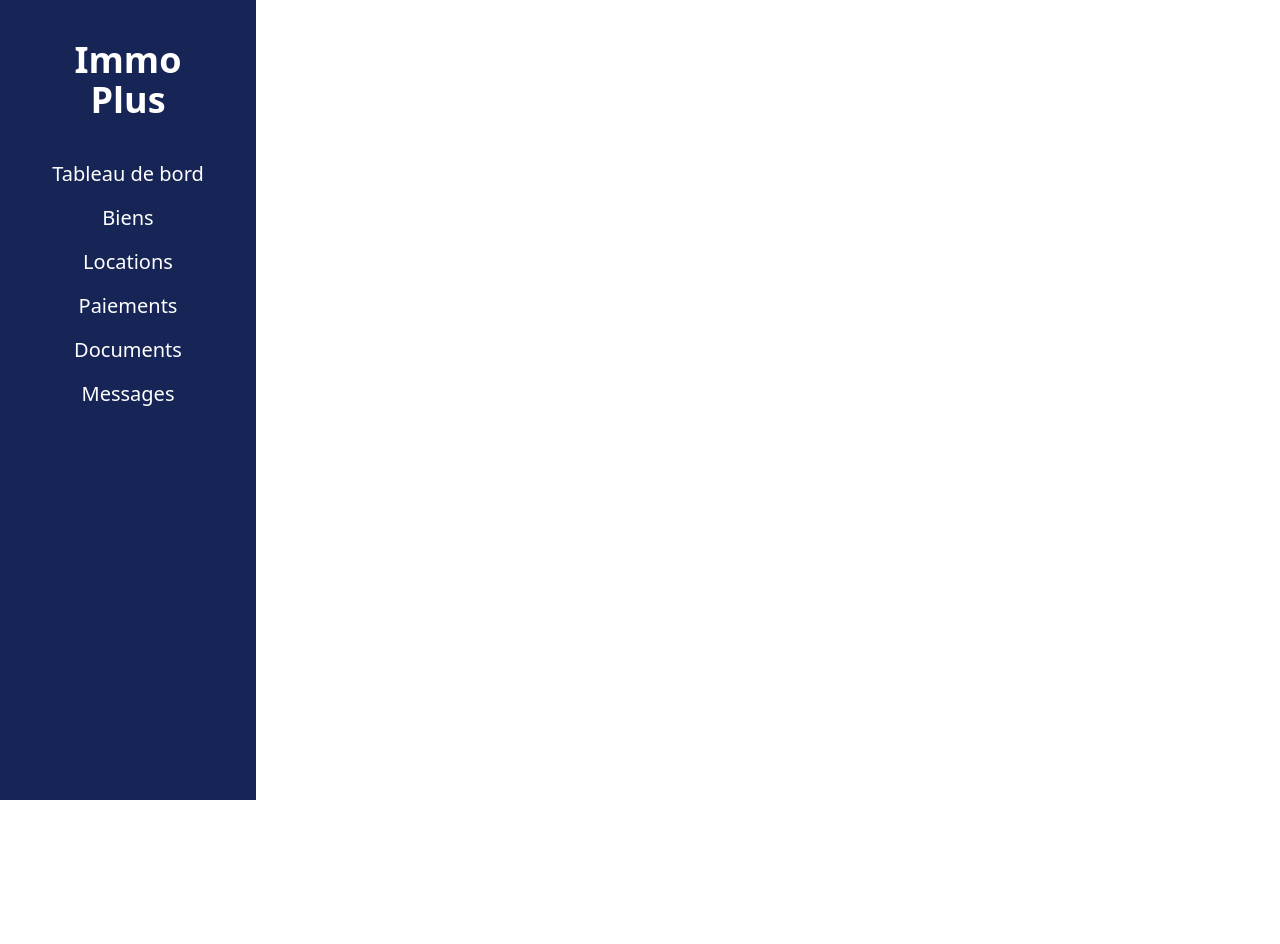
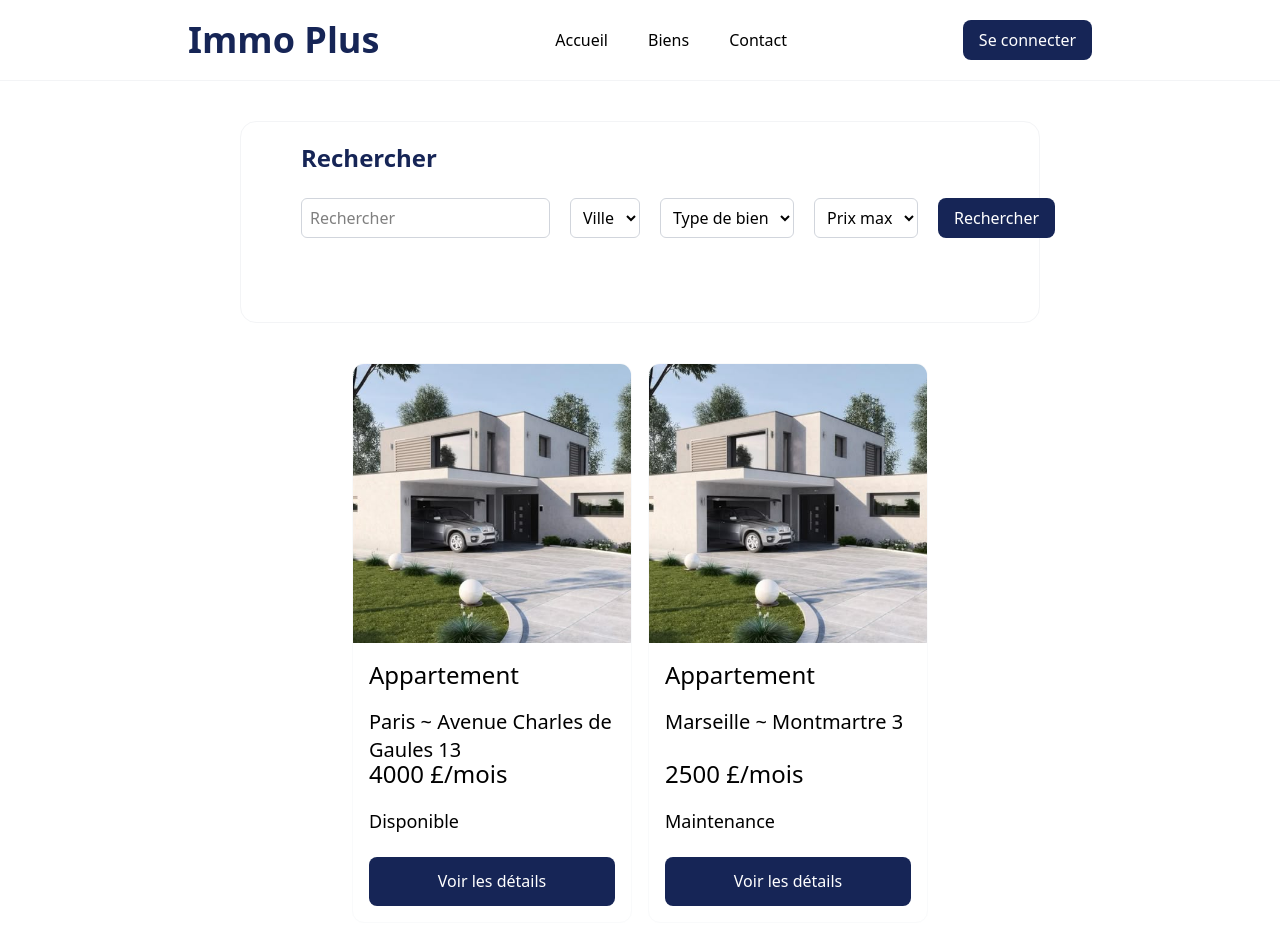
Before and after one commit to Idris-feudjio/immo_plus, a React (Vite) app: page / in a window 1280 px wide. Shown: the top 944 px of the page. Before the commit the page ends 800 px from the top, so only its background shows below. Built offline with nearby package versions, Linux system fonts and the light colour scheme.

Commit message:
Modify the card implementation

```diff
--- a/src/App.tsx
+++ b/src/App.tsx
@@ -5,7 +5,7 @@ import HomePage from "./pages/HomePage";
 import LoginPage from "./pages/LoginPage";
 
 function App() {
-  return <RecapNav />;
+  return <HomePage />;
 }
 
 export default App;
--- a/src/pages/HomePage.tsx
+++ b/src/pages/HomePage.tsx
@@ -2,13 +2,14 @@ import Button from "../components/Button";
 import Card from "../components/Card";
 import img from "../assets/maison.jpeg";
 import Header from "../components/Header";
+import { propertyData } from "../fake_data/fake_data";
 
 export default function HomePage() {
   return (
     <>
       <Header />
       <main className="my-10 mx-60">
-        <section className="px-15 py-10 gap-6 border border-gray-100 rounded-2xl">
+        <section className="px-15 py-5 gap-6 border border-gray-100 rounded-2xl">
           <h2 className="text-2xl font-semibold text-blue-950 pb-6">
             Rechercher
           </h2>
@@ -33,50 +34,25 @@ export default function HomePage() {
                   Prix max
                 </option>
               </select>
+              <Button className="rounded-lg text-white font-medium py-2 px-4 bg-blue-950 flex-1">
+                Rechercher
+              </Button>
             </div>
-            <Button className="rounded-lg text-white font-medium py-2 px-4 bg-blue-950">
-              Rechercher
-            </Button>
           </form>
         </section>
         <section className="py-10 flex flex-wrap gap-4 justify-center items-center">
-          <Card
-            imgsrc={img}
-            city="Paris"
-            disponibility="Disponible"
-            localType="Appartement"
-            price={2500}
-            street="Montmartre"
-            key={1}
-          />
-          <Card
-            imgsrc={img}
-            city="Paris"
-            disponibility="Disponible"
-            localType="Appartement"
-            price={2500}
-            street="Montmartre"
-            key={2}
-          />
-          <Card
-            imgsrc={img}
-            city="Paris"
-            disponibility="Disponible"
-            localType="Appartement"
-            price={2500}
-            street="Montmartre"
-            key={3}
-          />
-
-          <Card
-            imgsrc={img}
-            city="Paris"
-            disponibility="Disponible"
-            localType="Appartement"
-            price={2500}
-            street="Montmartre"
-            key={1}
-          />
+          {propertyData &&
+            propertyData.map((property, key) => (
+              <Card
+                key={key}
+                city={property.city}
+                disponibility={property.disponibility}
+                imgsrc={property.imgsrc}
+                localType={property.local}
+                price={property.price}
+                street={property.street}
+              />
+            ))}
         </section>
       </main>
     </>
```
